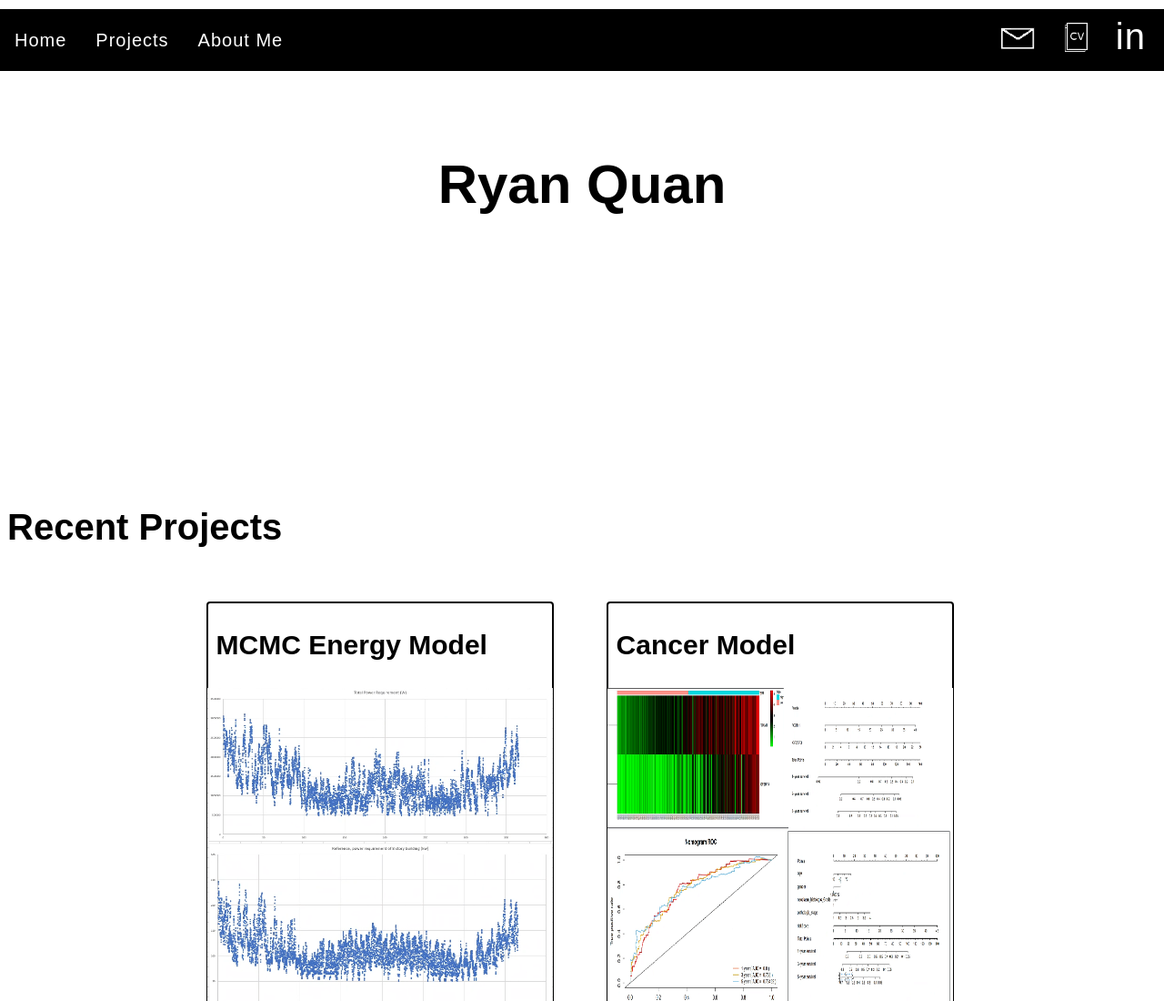
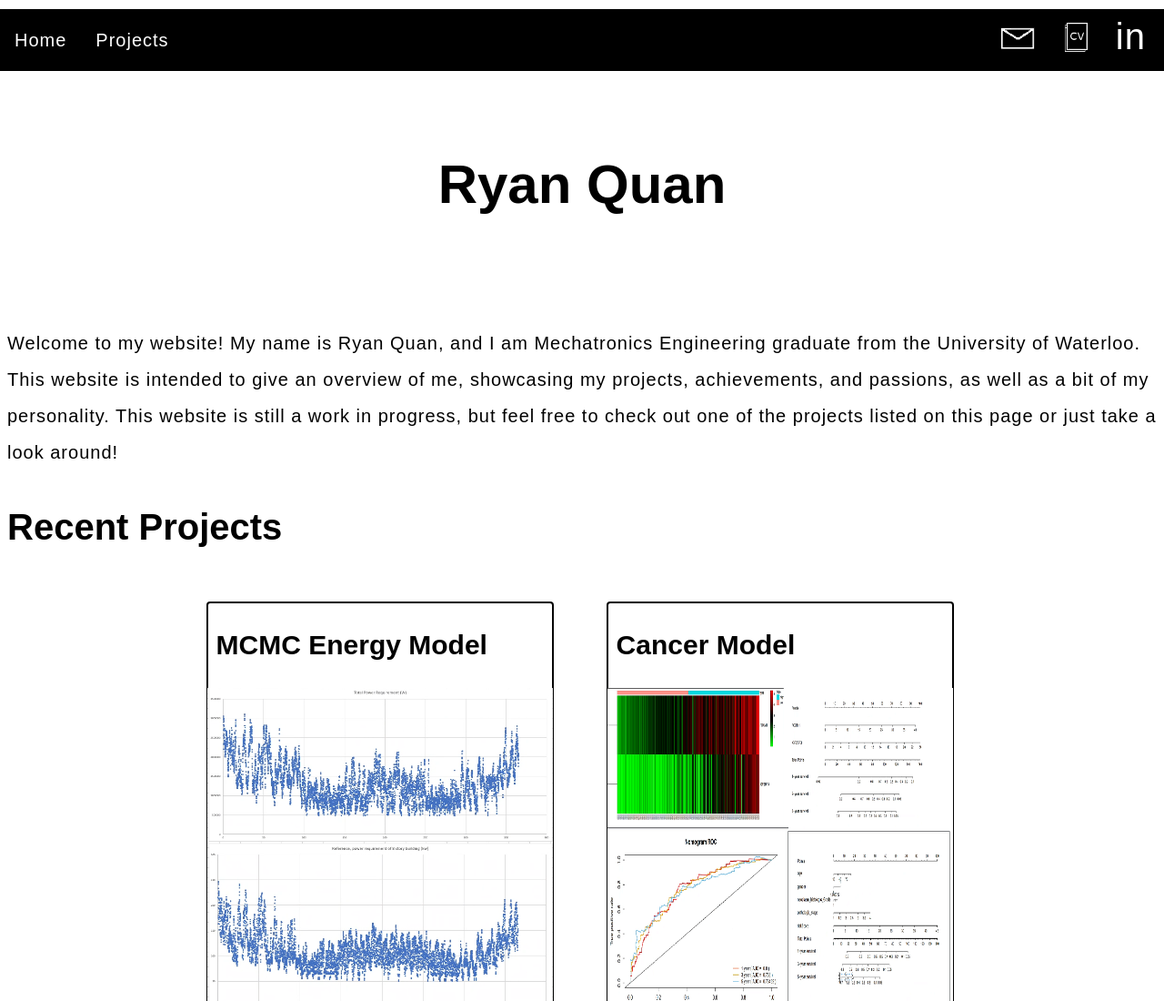
Before and after one commit to rnquan/rnquan.github.io, a plain HTML site: page index.html in a window 1280 px wide. Shown: the top 1100 px of the page at 91% size. Drawn offline with Linux system fonts and the light colour scheme; a web font is replaced by a local one.

Commit message:
removed about me page

```diff
--- a/index.html
+++ b/index.html
@@ -22,7 +22,7 @@
           <a href="#">Link 3</a>
         </div>
       </div> -->
-			<li><a href="pages/about.html">About Me</a></li>
+			<!-- <li><a href="pages/about.html">About Me</a></li> -->
       <!-- <li><a href="contact.html">Contact</a></li> -->
 		  </ul>
 
@@ -43,7 +43,7 @@
   <body>
     <h1>Ryan Quan</h1>
     <p id = 'homeDesc', class = 'description'> Welcome to my website! My name is Ryan Quan,
-      and I am a 3rd year Mechatronics Engineering student at the University of Waterloo.
+      and I am Mechatronics Engineering graduate from the University of Waterloo.
       This website is intended to give an overview of me, showcasing my projects, achievements,
       and passions, as well as a bit of my personality. This website is still a work in progress, but feel free to check out one of the
       projects listed on this page or just take a look around!</p>
--- a/styles/style.css
+++ b/styles/style.css
@@ -162,7 +162,7 @@ html {
   display: block;
 }
 .description{
-  color: #ffffff;
+  color: #000000;
   font-size: 20px;
 }
 
```
